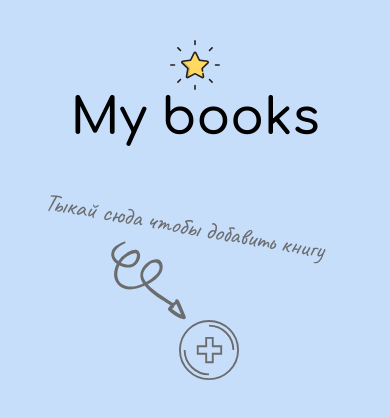
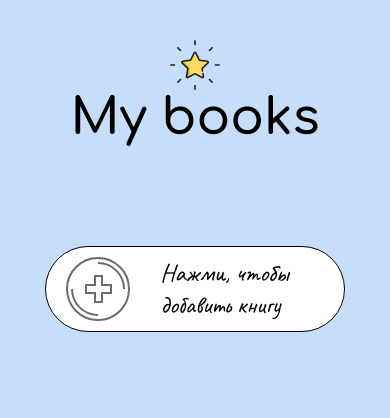
Before and after one commit to MaryBrandyBug/book-list-snp, a Next.js app: page / in a window 390 px wide. Shown: the top 418 px of the page. Built offline with nearby package versions, Linux system fonts and the light colour scheme.

Commit message:
change AddBookGroup component: delete arrow, add border, make styles simpler, remove unnecessary mixins

```diff
--- a/src/components/commons/AddBookGroup/AddBookGroup.jsx
+++ b/src/components/commons/AddBookGroup/AddBookGroup.jsx
@@ -18,9 +18,8 @@ export default function AddBookGroup() {
 
   return (
     <div className={s.root}>
-      <p className={`${s.arrowHeader} ${caveat.className}`}>Тыкай сюда чтобы добавить книгу</p>
-      <img className={s.arrow} src="/arrow.svg" alt="arrow" />
       <Button img="/buttonAdd.svg" alt="add book button" onClick={showModal} className={s.addBtn} />
+      <p className={`${s.btnText} ${caveat.className}`}>Нажми, чтобы добавить книгу</p>
       {openModal && <Modal content={<CreateForm onClick={setOpenModal} />} />}
     </div>
   );
--- a/src/components/commons/AddBookGroup/AddBookGroup.module.scss
+++ b/src/components/commons/AddBookGroup/AddBookGroup.module.scss
@@ -1,100 +1,32 @@
 @import '@/styles/mixins.scss';
 @import '@/styles/colors.scss';
 
-.addBtn {
-  position: absolute;
-  top: 200px;
-  left: 23%;
-
-  img {
-    width: 80px;
-  }
+.root {
+  display: flex;
+  align-items: center;
+  gap: 30px;
+  padding: 10px 20px 10px 20px;
+  width: 300px;
+  height: 100%;
+  background-color: $white;
+  border-radius: 50px;
+  border: 1px solid $black;
 }
 
-.arrow {
-  position: absolute;
-  top: 80px;
-  left: 19%;
-  width: 100px;
-  transform: rotate(110deg);
+.btnText {
+  font-size: 25px;
 }
 
-.arrowHeader {
-  position: absolute;
-  top: 50px;
-  left: 17%;
-  color: $gray;
-  font-size: 30px;
-  transform: rotate(8deg);
-}
-
-@include _1500 {
-  .arrow {
-    left: 15%;
-    transform: rotate(90deg);
-  }
-
-  .arrowHeader {
-    left: 2%;
-    transform: rotate(-10deg);
-  }
-
-  .addBtn {
-    top: 170px;
-  }
-}
-
-@include _1120 {
-  .addBtn {
-    left: 46%;
-    top: 300px;
-  }
-
-  .arrow {
-    top: 240px;
-    left: 32%;
-    transform: rotate(70deg);
-  }
-
-  .arrowHeader {
-    top: 220px;
-    left: 11%;
-  }
-}
-
-@include _800 {
-  .arrow {
-    top: 250px;
-    width: 80px;
+.addBtn {
+  img {
+    width: 120px;
   }
 }
 
 @include _660 {
   .addBtn {
-    top: 320px;
-
     img {
-      width: 60px;
+      width: 100px;
     }
   }
-
-  .arrow {
-    transform: rotate(95deg);
-  }
-
-  .arrowHeader {
-    top: 210px;
-    transform: rotate(10deg);
-  }
 }
-
-@include _550 {
-  .arrow {
-    top: 240px;
-    left : 28%;
-  }
-
-  .arrowHeader {
-    font-size: 25px;
-  }
-}
--- a/src/pages/page.module.scss
+++ b/src/pages/page.module.scss
@@ -37,6 +37,6 @@
 
 @include _1120 {
   .root {
-    gap: 170px;
+    gap: 100px;
   }
 }
--- a/src/styles/mixins.scss
+++ b/src/styles/mixins.scss
@@ -16,12 +16,6 @@
   }
 }
 
-@mixin _800 {
-  @media (max-width: 800px) {
-    @content;
-  }
-}
-
 @mixin _660 {
   @media (max-width: 660px) {
     @content;
@@ -34,12 +28,6 @@
   }
 }
 
-@mixin _550 {
-  @media (max-width: 550px) {
-    @content;
-  }
-}
-
 @mixin _460 {
   @media (max-width: 460px) {
     @content;
```
Also changed, not shown: public/arrow.svg (deleted).
